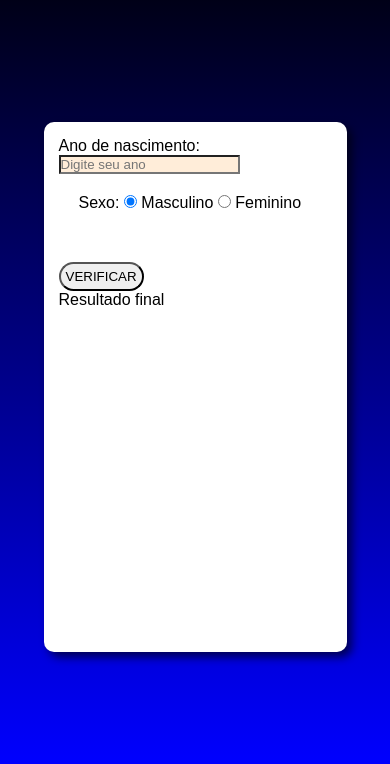
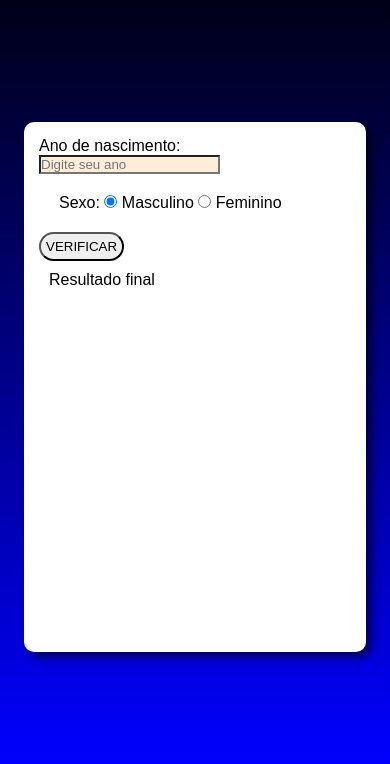
Before and after one commit to Alexsandro08/identificador_de_idade, a plain HTML site: page index.html in a window 390 px wide. Shown: the part 78-842 px from the top of the page. Drawn offline with Linux system fonts and the light colour scheme.

Commit message:
testando

```diff
--- a/estilos/style.css
+++ b/estilos/style.css
@@ -34,7 +34,7 @@ section {
     border-radius: 10px;
     padding: 15px;
     height: 500px;
-    width: 70%;
+    width: 80%;
     margin: auto;
     box-shadow: 5px 5px 10px rgba(0, 0, 0, 0.63);
 }
@@ -45,7 +45,7 @@ section {
 }
 
 #button{
-    padding-top: 30px;
+    padding-top: px;
 }
 
 #seX{
@@ -55,4 +55,7 @@ section {
 #txtano{
     background-color:rgba(255, 228, 196, 0.644);
    }
+   #res{
+    padding: 10px;
+   }
 }
```
